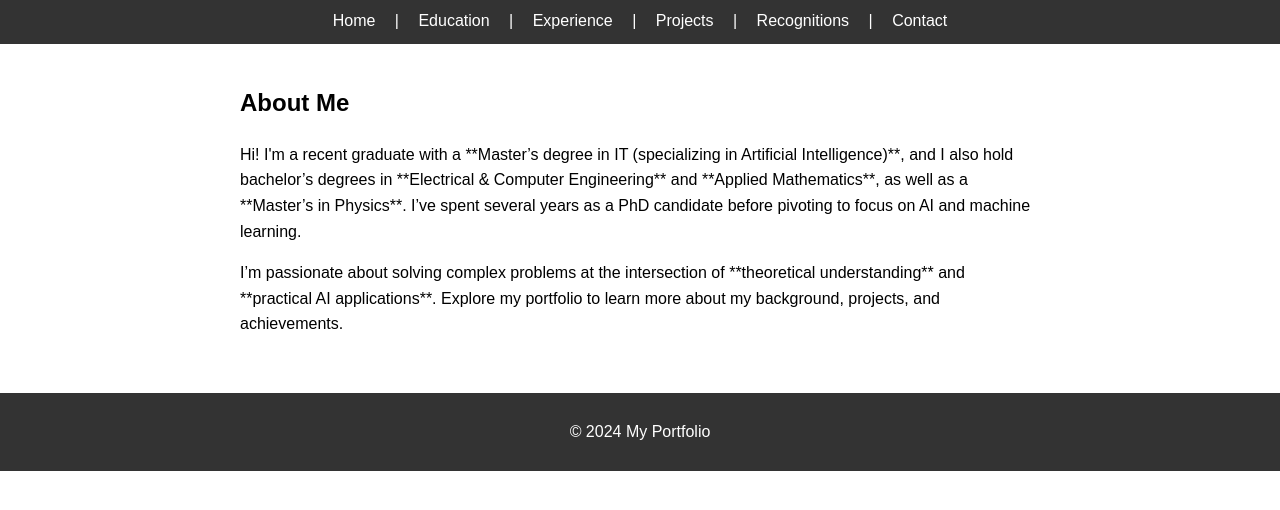
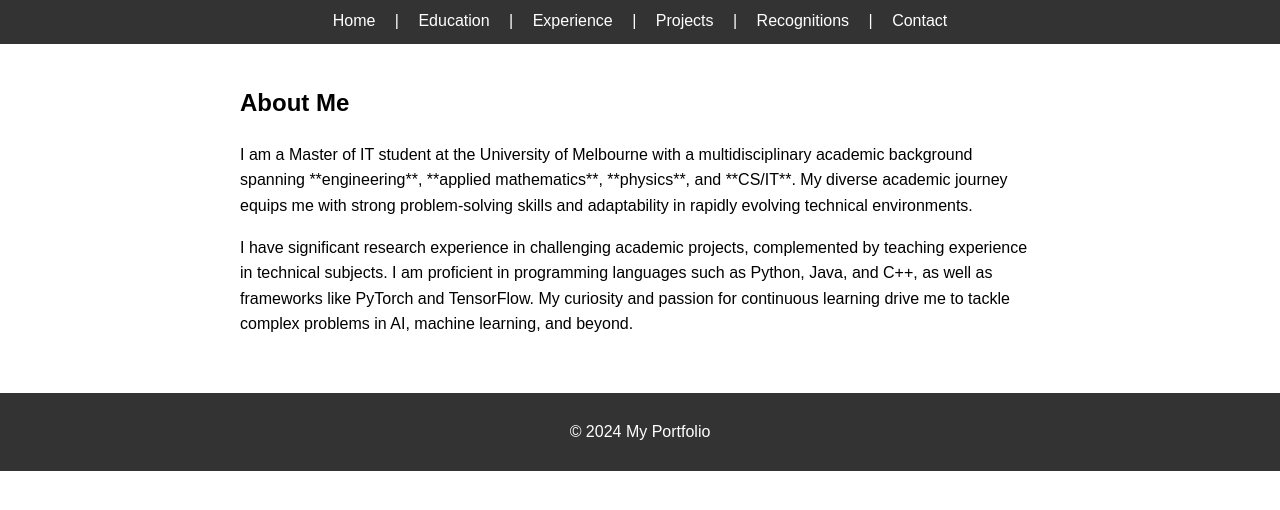
Before and after one commit to tsultan16/tsultan16.github.io, a plain HTML site: page index.html in a window 1280 px wide. Shown: the part 96-606 px from the top of the page. Drawn offline with Linux system fonts and the light colour scheme.

Commit message:
Update index.html

```diff
--- a/index.html
+++ b/index.html
@@ -16,9 +16,6 @@
             color: #fff;
             padding: 10px 20px;
             text-align: center;
-        }
-        nav {
-            margin-top: 10px;
         }
         nav a {
             color: #fff;
@@ -57,10 +54,10 @@
     <section>
         <h2>About Me</h2>
         <p>
-            Hi! I'm a recent graduate with a **Master’s degree in IT (specializing in Artificial Intelligence)**, and I also hold bachelor’s degrees in **Electrical & Computer Engineering** and **Applied Mathematics**, as well as a **Master’s in Physics**. I’ve spent several years as a PhD candidate before pivoting to focus on AI and machine learning.
+            I am a Master of IT student at the University of Melbourne with a multidisciplinary academic background spanning **engineering**, **applied mathematics**, **physics**, and **CS/IT**. My diverse academic journey equips me with strong problem-solving skills and adaptability in rapidly evolving technical environments.
         </p>
         <p>
-            I’m passionate about solving complex problems at the intersection of **theoretical understanding** and **practical AI applications**. Explore my portfolio to learn more about my background, projects, and achievements.
+            I have significant research experience in challenging academic projects, complemented by teaching experience in technical subjects. I am proficient in programming languages such as Python, Java, and C++, as well as frameworks like PyTorch and TensorFlow. My curiosity and passion for continuous learning drive me to tackle complex problems in AI, machine learning, and beyond.
         </p>
     </section>
     <footer>
```
